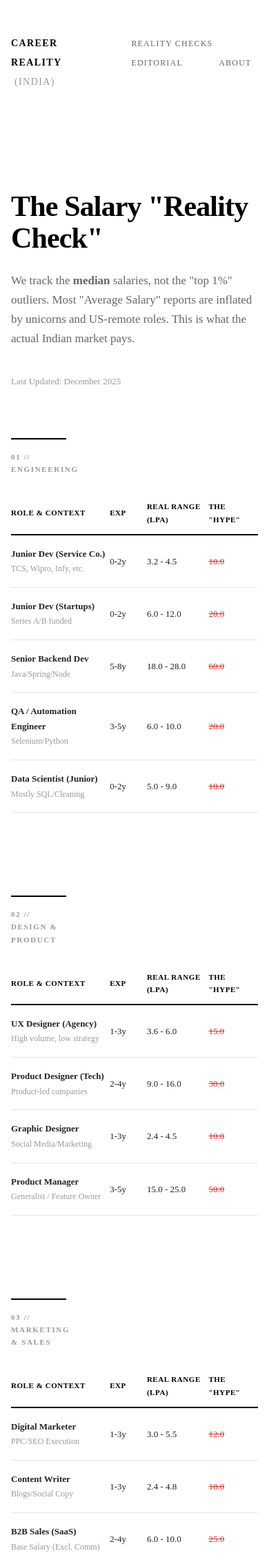
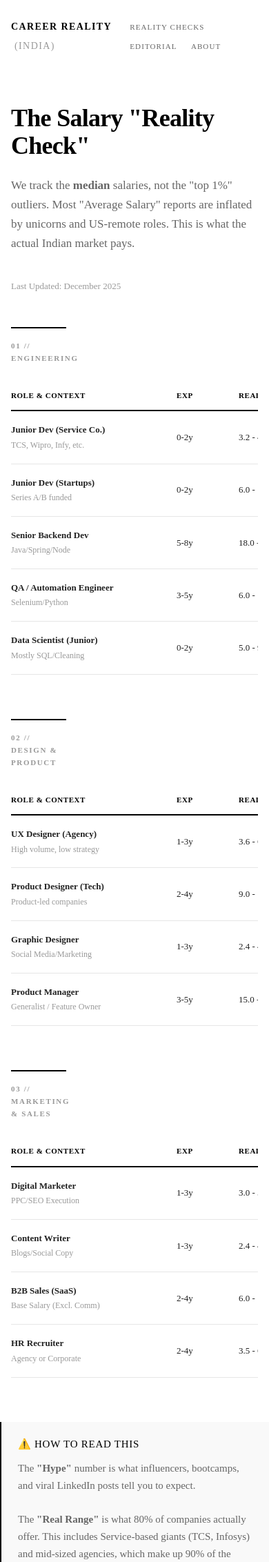
Before and after one commit to samy123-cmd/career-reality, a Django app: page /salary-reality/ in a window 390 px wide. Shown: the top 2264 px of the page at 69% size. Run offline with Django 5.2, Linux system fonts and the light colour scheme.

Commit message:
Mobile Optimization: Responsive Typography, Spacing, and Table Scroll

```diff
--- a/static/css/style.css
+++ b/static/css/style.css
@@ -317,24 +317,45 @@ footer {
 /* Mobile */
 @media (max-width: 768px) {
     :root {
-        --space-xl: 120px;
+        --space-xl: 64px;
+        /* Reduced from 120px */
+        --space-lg: 48px;
+        /* Reduced from 96px */
+        --space-md: 24px;
+        /* Reduced from 48px */
     }
 
     h1 {
-        font-size: 42px;
+        font-size: 36px;
+        /* Reduced from 42px */
     }
 
     .hero-subtitle {
         font-size: 18px;
+        margin-top: 16px;
     }
 
     .audience-grid {
-        gap: 40px;
+        gap: 24px;
     }
 
-    /* Responsive Tables */
+    /* Mobile Nav Tweak */
+    nav a {
+        margin-left: 16px;
+        font-size: 11px;
+    }
+
+    /* Responsive Tables: Scroller Utility */
+    .table-scroll {
+        overflow-x: auto;
+        -webkit-overflow-scrolling: touch;
+        margin-bottom: 24px;
+    }
+
     table.editorial-table {
         font-size: 13px;
+        min-width: 600px;
+        /* Force scroll */
     }
 
     .salary-bar-container {
--- a/templates/content/article_detail.html
+++ b/templates/content/article_detail.html
@@ -33,7 +33,7 @@
 
         <section>
             <h2>Salary & Growth Reality</h2>
-            <div style="overflow-x: auto;">
+            <div class="table-scroll">
                 {{ article.salary_reality|safe }}
             </div>
         </section>
--- a/templates/core/salary.html
+++ b/templates/core/salary.html
@@ -23,6 +23,7 @@ reality.{% endblock %}
 <section class="container-medium" style="margin-bottom: var(--space-xl);">
     <span class="section-label">01 // ENGINEERING</span>
 
+    <div class="table-scroll">
         <table class="editorial-table">
             <thead>
                 <tr>
@@ -80,12 +81,14 @@ reality.{% endblock %}
                 </tr>
             </tbody>
         </table>
+    </div>
 </section>
 
 <!-- SECTION 2: DESIGN & PRODUCT -->
 <section class="container-medium" style="margin-bottom: var(--space-xl);">
     <span class="section-label">02 // DESIGN & PRODUCT</span>
 
+    <div class="table-scroll">
         <table class="editorial-table">
             <thead>
                 <tr>
@@ -134,12 +137,14 @@ reality.{% endblock %}
                 </tr>
             </tbody>
         </table>
+    </div>
 </section>
 
 <!-- SECTION 3: BUSINESS & MARKETING -->
 <section class="container-medium" style="margin-bottom: var(--space-xl);">
     <span class="section-label">03 // MARKETING & SALES</span>
 
+    <div class="table-scroll">
         <table class="editorial-table">
             <thead>
                 <tr>
@@ -188,6 +193,7 @@ reality.{% endblock %}
                 </tr>
             </tbody>
         </table>
+    </div>
 </section>
 
 <!-- EXPLANATION -->
```
Lines whose indentation alone changed are shown as unchanged.
